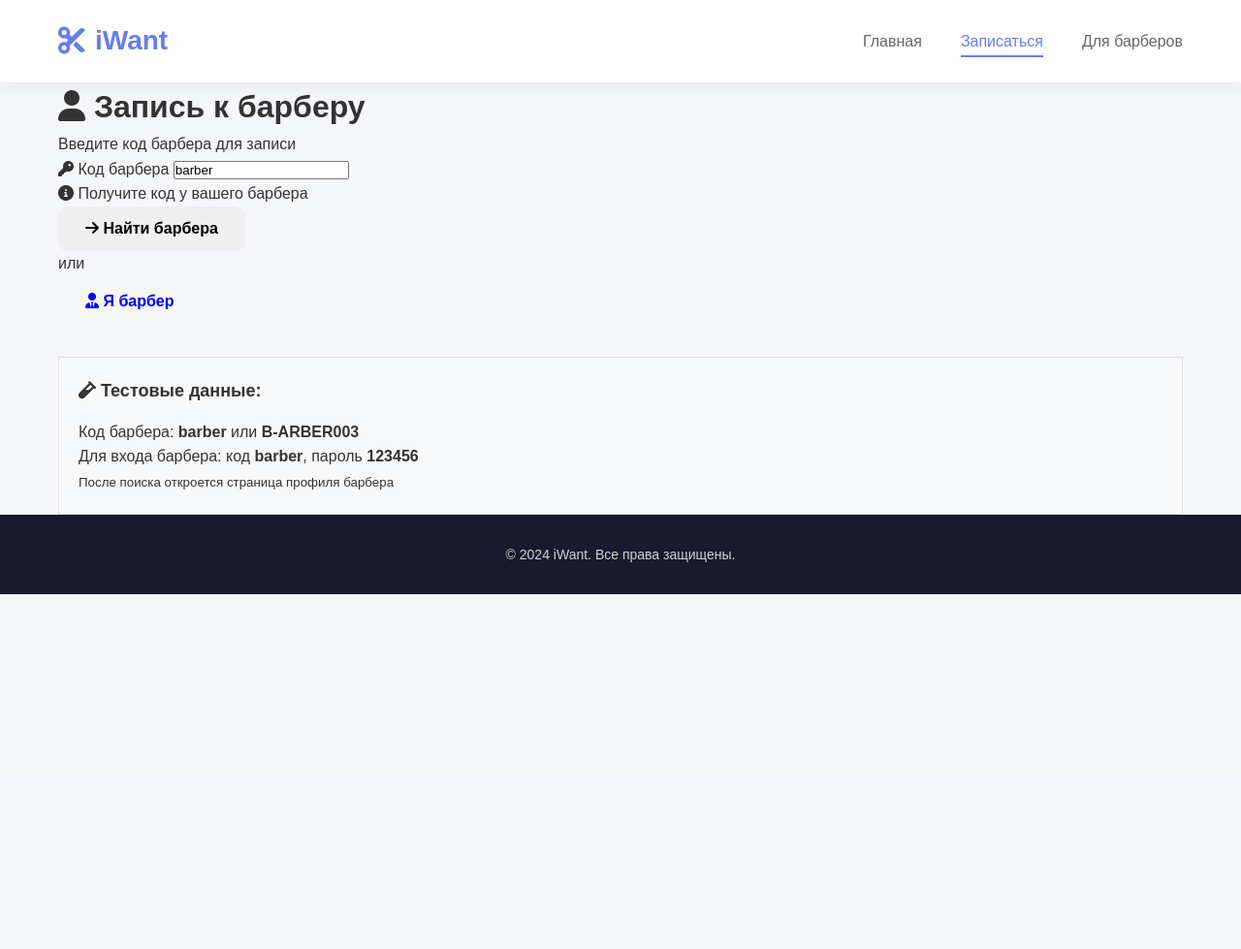
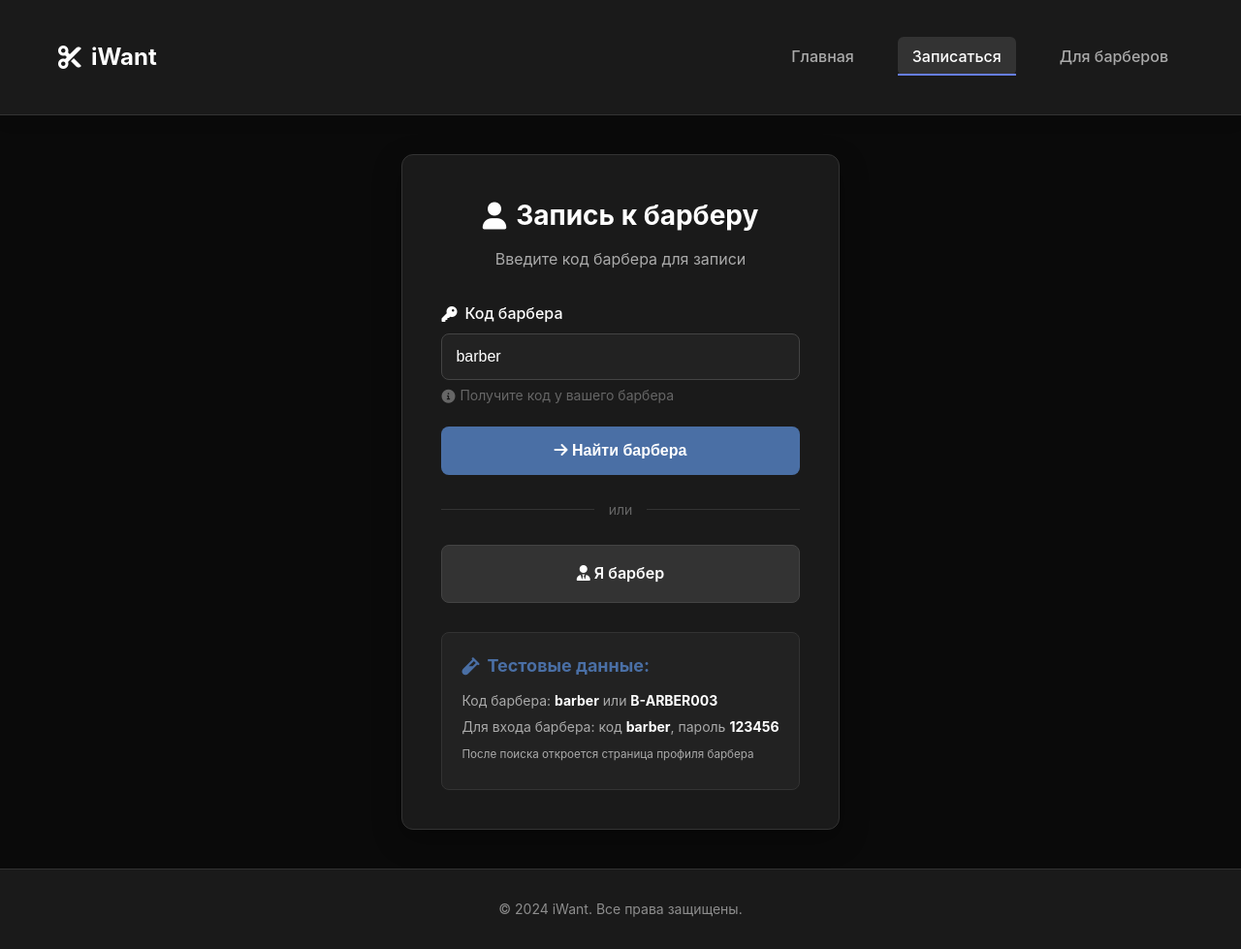
Before and after one commit to mirxonsh-hash/barber-booking, a Flask app: page /client-login in a window 1280 px wide. Shown: the whole page at 97% size. Before the commit the page ends 613 px from the top, so only its background shows below. Run offline with Flask 3, Linux system fonts and the light colour scheme; some libraries are stand-ins or nearby versions.

Commit message:
Update client-login.html

```diff
--- a/templates/client-login.html
+++ b/templates/client-login.html
@@ -7,8 +7,281 @@
     <link rel="stylesheet" href="css/common.css">
     <link rel="stylesheet" href="css/auth.css">
     <link rel="stylesheet" href="https://cdnjs.cloudflare.com/ajax/libs/font-awesome/6.0.0/css/all.min.css">
+    <style>
+        * {
+            margin: 0;
+            padding: 0;
+            box-sizing: border-box;
+        }
+
+        body {
+            background-color: #0a0a0a;
+            color: #fff;
+            font-family: -apple-system, BlinkMacSystemFont, 'Segoe UI', Roboto, sans-serif;
+            min-height: 100vh;
+        }
+
+        .header {
+            background: #1a1a1a;
+            padding: 20px 0;
+            border-bottom: 1px solid #333;
+        }
+
+        .container {
+            max-width: 1200px;
+            margin: 0 auto;
+            padding: 0 20px;
+        }
+
+        .navbar {
+            display: flex;
+            justify-content: space-between;
+            align-items: center;
+        }
+
+        .logo {
+            font-size: 24px;
+            font-weight: bold;
+            color: #fff;
+            text-decoration: none;
+            display: flex;
+            align-items: center;
+            gap: 10px;
+        }
+
+        .nav-links {
+            display: flex;
+            list-style: none;
+            gap: 30px;
+        }
+
+        .nav-link {
+            color: #aaa;
+            text-decoration: none;
+            padding: 10px 15px;
+            border-radius: 6px;
+            transition: all 0.3s;
+        }
+
+        .nav-link:hover, .nav-link.active {
+            background: #333;
+            color: #fff;
+        }
+
+        .main-content {
+            min-height: calc(100vh - 140px);
+            display: flex;
+            align-items: center;
+            justify-content: center;
+            padding: 40px 20px;
+        }
+
+        .auth-container {
+            width: 100%;
+            max-width: 500px;
+        }
+
+        .auth-card {
+            background: #1a1a1a;
+            border-radius: 12px;
+            padding: 40px;
+            border: 1px solid #333;
+            box-shadow: 0 10px 30px rgba(0, 0, 0, 0.3);
+        }
+
+        .auth-header {
+            text-align: center;
+            margin-bottom: 30px;
+        }
+
+        .auth-header h1 {
+            font-size: 28px;
+            color: #fff;
+            margin-bottom: 10px;
+            display: flex;
+            align-items: center;
+            justify-content: center;
+            gap: 10px;
+        }
+
+        .subtitle {
+            color: #aaa;
+            font-size: 16px;
+        }
+
+        .form-group {
+            margin-bottom: 20px;
+        }
+
+        .form-label {
+            display: block;
+            color: #fff;
+            margin-bottom: 8px;
+            font-weight: 500;
+            display: flex;
+            align-items: center;
+            gap: 8px;
+        }
+
+        .form-input {
+            width: 100%;
+            padding: 14px;
+            background: #222;
+            border: 1px solid #444;
+            border-radius: 8px;
+            color: #fff;
+            font-size: 16px;
+            transition: border-color 0.3s;
+        }
+
+        .form-input:focus {
+            outline: none;
+            border-color: #4a6fa5;
+        }
+
+        .form-hint {
+            color: #666;
+            font-size: 14px;
+            margin-top: 5px;
+            display: flex;
+            align-items: center;
+            gap: 5px;
+        }
+
+        .btn {
+            width: 100%;
+            padding: 16px;
+            background: #4a6fa5;
+            color: white;
+            border: none;
+            border-radius: 8px;
+            font-size: 16px;
+            font-weight: 600;
+            cursor: pointer;
+            transition: all 0.3s;
+            display: flex;
+            align-items: center;
+            justify-content: center;
+            gap: 10px;
+        }
+
+        .btn:hover {
+            background: #5a7fb5;
+            transform: translateY(-2px);
+            box-shadow: 0 5px 15px rgba(74, 111, 165, 0.4);
+        }
+
+        .btn-secondary {
+            background: #333;
+            border: 1px solid #444;
+        }
+
+        .btn-secondary:hover {
+            background: #444;
+            box-shadow: 0 5px 15px rgba(0, 0, 0, 0.2);
+        }
+
+        .btn-block {
+            display: block;
+            width: 100%;
+        }
+
+        .error-message {
+            background: rgba(220, 53, 69, 0.1);
+            color: #dc3545;
+            padding: 12px;
+            border-radius: 8px;
+            margin-bottom: 20px;
+            display: none;
+            border: 1px solid rgba(220, 53, 69, 0.3);
+        }
+
+        .success-message {
+            background: rgba(40, 167, 69, 0.1);
+            color: #28a745;
+            padding: 12px;
+            border-radius: 8px;
+            margin-bottom: 20px;
+            display: none;
+            border: 1px solid rgba(40, 167, 69, 0.3);
+        }
+
+        .divider {
+            display: flex;
+            align-items: center;
+            margin: 25px 0;
+            color: #666;
+        }
+
+        .divider::before,
+        .divider::after {
+            content: "";
+            flex: 1;
+            height: 1px;
+            background: #333;
+        }
+
+        .divider span {
+            padding: 0 15px;
+            font-size: 14px;
+        }
+
+        .test-data {
+            margin-top: 30px;
+            padding: 20px;
+            background: #222;
+            border-radius: 8px;
+            border: 1px solid #333;
+        }
+
+        .test-data h4 {
+            color: #4a6fa5;
+            margin-bottom: 10px;
+            display: flex;
+            align-items: center;
+            gap: 8px;
+        }
+
+        .test-data p {
+            color: #aaa;
+            margin: 5px 0;
+            font-size: 14px;
+        }
+
+        .test-data strong {
+            color: #fff;
+        }
+
+        .footer {
+            background: #1a1a1a;
+            color: #aaa;
+            padding: 30px 0;
+            text-align: center;
+            border-top: 1px solid #333;
+        }
+
+        @media (max-width: 768px) {
+            .auth-card {
+                padding: 30px 20px;
+            }
+
+            .auth-header h1 {
+                font-size: 24px;
+            }
+
+            .nav-links {
+                gap: 10px;
+            }
+
+            .nav-link {
+                padding: 8px 12px;
+                font-size: 14px;
+            }
+        }
+    </style>
 </head>
 <body>
+    <!-- ОСТАЛЬНОЙ HTML КОД БЕЗ ИЗМЕНЕНИЙ -->
     <header class="header">
         <div class="container">
             <nav class="navbar">
@@ -90,13 +363,12 @@
     </footer>
 
     <script>
-        // JavaScript для обработки ошибок
+        // JavaScript код без изменений
         document.addEventListener('DOMContentLoaded', function() {
             const form = document.getElementById('clientLoginForm');
             const errorMessage = document.getElementById('errorMessage');
             const successMessage = document.getElementById('successMessage');
 
-            // Проверяем URL на наличие параметра ошибки
             const urlParams = new URLSearchParams(window.location.search);
             const errorFromServer = urlParams.get('error');
             const codeFromServer = urlParams.get('code');
@@ -105,21 +377,18 @@
                 errorMessage.textContent = decodeURIComponent(errorFromServer);
                 errorMessage.style.display = 'block';
 
-                // Заполняем поле кодом если он есть
                 if (codeFromServer) {
                     document.getElementById('masterCode').value = decodeURIComponent(codeFromServer);
                 }
             }
 
-            // Очистка сообщений при вводе
             document.getElementById('masterCode').addEventListener('input', function() {
                 errorMessage.style.display = 'none';
                 successMessage.style.display = 'none';
             });
 
-            // AJAX отправка формы (опционально)
             form.addEventListener('submit', function(e) {
-                e.preventDefault(); // Отключаем стандартную отправку для AJAX
+                e.preventDefault();
 
                 const code = document.getElementById('masterCode').value.trim();
 
@@ -129,13 +398,11 @@
                     return;
                 }
 
-                // Показываем загрузку
                 const submitBtn = form.querySelector('button[type="submit"]');
                 const originalText = submitBtn.innerHTML;
                 submitBtn.innerHTML = '<i class="fas fa-spinner fa-spin"></i> Поиск...';
                 submitBtn.disabled = true;
 
-                // Используем API для проверки
                 fetch('/api/client/login', {
                     method: 'POST',
                     headers: {
@@ -146,31 +413,23 @@
                 .then(response => response.json())
                 .then(data => {
                     if (data.success) {
-                        // Перенаправляем на client-panel
                         window.location.href = data.redirect_url;
                     } else {
-                        // Показываем ошибку
                         errorMessage.textContent = data.error;
                         errorMessage.style.display = 'block';
-
-                        // Восстанавливаем кнопку
                         submitBtn.innerHTML = originalText;
                         submitBtn.disabled = false;
                     }
                 })
                 .catch(error => {
                     console.error('Ошибка:', error);
-
-                    // Если AJAX не сработал, используем стандартную отправку формы
                     errorMessage.textContent = 'Ошибка подключения. Пробуем другой способ...';
                     errorMessage.style.display = 'block';
 
-                    // Восстанавливаем кнопку и отправляем форму стандартным способом
                     setTimeout(() => {
                         submitBtn.innerHTML = originalText;
                         submitBtn.disabled = false;
 
-                        // Переключаем на стандартную отправку
                         const tempForm = document.createElement('form');
                         tempForm.method = 'POST';
                         tempForm.action = '/client/find';
@@ -187,9 +446,6 @@
                     }, 2000);
                 });
             });
-
-            // Также обрабатываем стандартную отправку формы если JS отключен
-            // Форма сама отправится на /client/find с методом POST
         });
     </script>
 </body>
```
